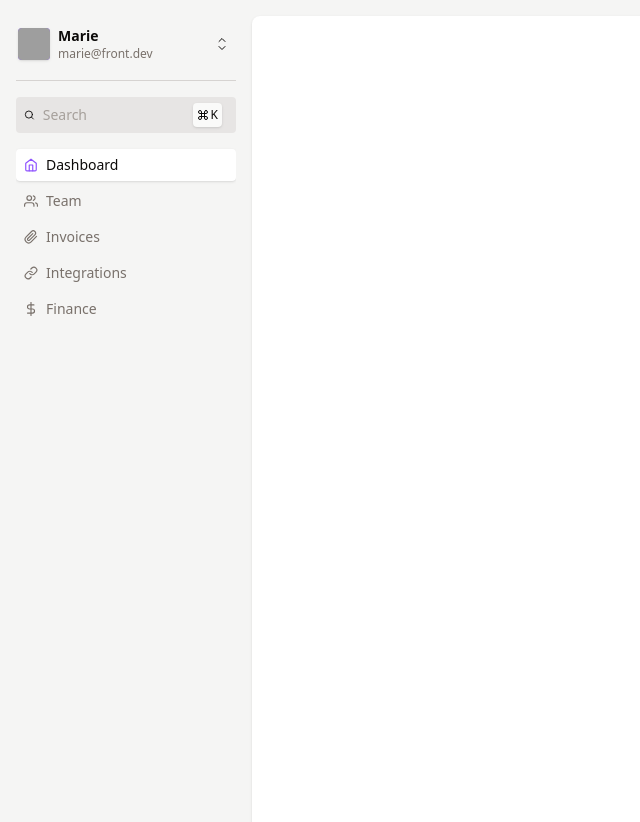
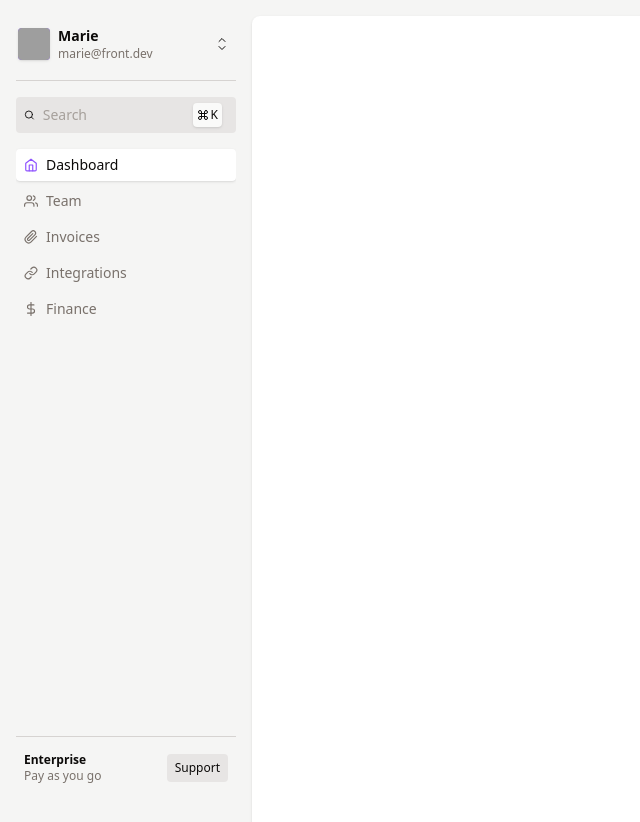
Before and after one commit to PikuzaMarie/admin-dashboard, a React (Vite) app: page / in a window 1280 px wide. Shown: the top 822 px of the page, without its empty margins (0-640 px from the left). Built offline with nearby package versions, Linux system fonts and the light colour scheme; grey boxes are pictures that could not be loaded.

Commit message:
feat: create Plan component

```diff
--- /dev/null
+++ b/src/components/Sidebar/Plan.tsx
@@ -0,0 +1,16 @@
+export const Plan: React.FC = () => {
+  return (
+    <div className="sticky top-[calc(100vh_-_48px_-_16px)] flex h-12 flex-col justify-end border-t border-stone-300 px-2 text-xs">
+      <div className="flex items-center justify-between">
+        <div>
+          <p className="font-bold">Enterprise</p>
+          <p className="text-stone-500">Pay as you go</p>
+        </div>
+
+        <button className="rounded bg-stone-200 px-2 py-1.5 font-medium transition-colors hover:bg-stone-300">
+          Support
+        </button>
+      </div>
+    </div>
+  );
+};
--- a/src/components/Sidebar/index.tsx
+++ b/src/components/Sidebar/index.tsx
@@ -1,4 +1,5 @@
 import { AccountToggle } from './AccountToggle';
+import { Plan } from './Plan';
 import { RouteSelect } from './RouteSelect';
 import { Search } from './Search';
 
@@ -10,6 +11,7 @@ export const Sidebar: React.FC = () => {
         <Search />
         <RouteSelect />
       </div>
+      <Plan />
     </div>
   );
 };
```
